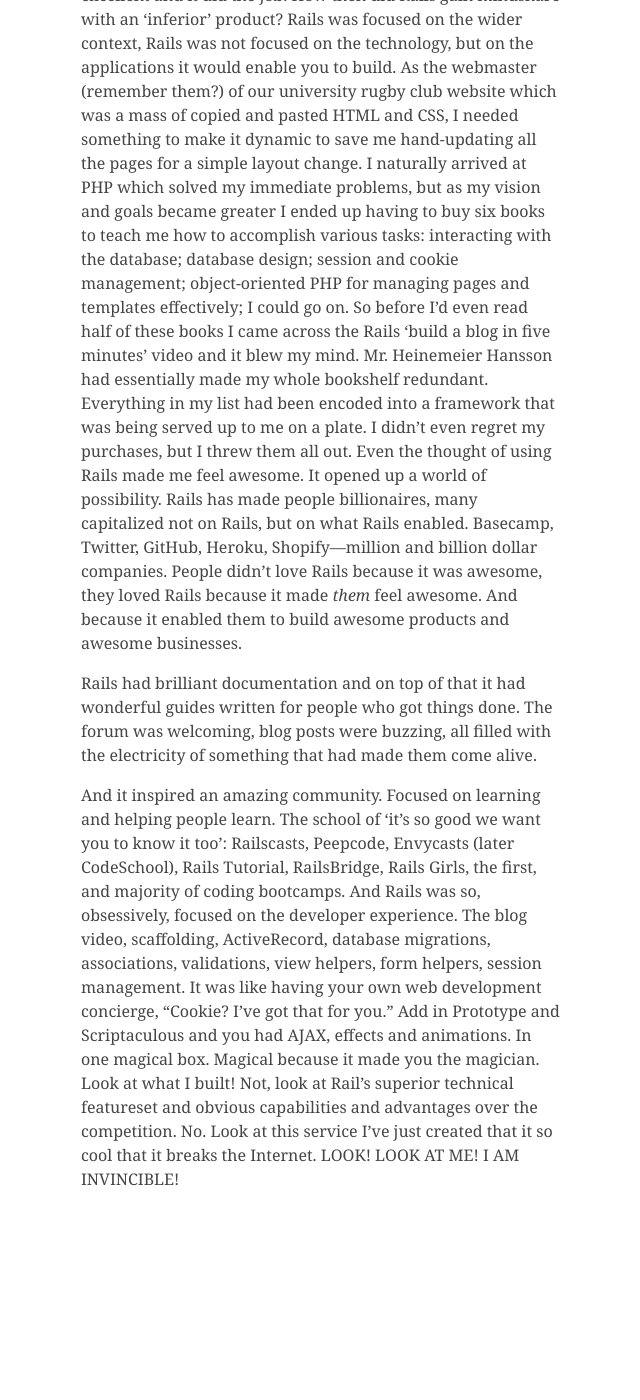
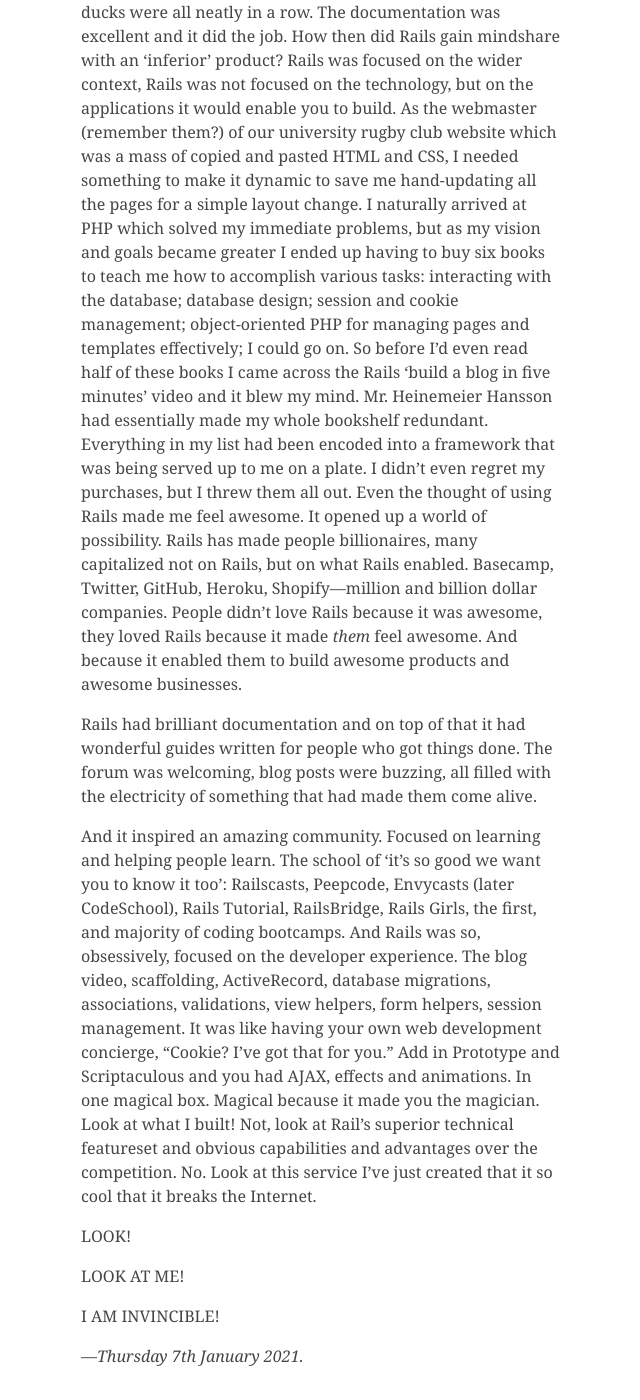
Before and after one commit to pootsbook/crossingtherubicon, a Jekyll site: the page built from _posts/2021-01-07-making-developers-badass.md, in a window 1280 px wide and 1400 px high, scrolled down 1786 px. Shown: the whole window, without its empty margins (319-959 px from the left). Built offline with Jekyll 4.4.1, drawn with Linux system fonts in a browser that asks for light colours; comment, search, counter and statistics services are not loaded; before the commit the page ends 3009 px from its top, so only the background shows below that; some of the changed text lies outside the part shown.

Commit message:
Add notes about original date

```diff
--- a/_posts/2021-01-07-making-developers-badass.md
+++ b/_posts/2021-01-07-making-developers-badass.md
@@ -2,6 +2,10 @@
 layout: post
 title: Making Developers Badass
 ---
+
+<small>
+<em>Penned on 13th January 2016.</em>
+</small>
 
 This is an article applying the body of Kathy Sierra’s latest book, “[Badass: Making Users Awesome][ksb]”—written for products—to the world of open-source languages and frameworks. When reading the book, the analogue between a startup’s product and open source ‘products’ such as frameworks Rails and Ember.js, or languages such as CoffeeScript and Elm, is uncanny and worth developing.
 
@@ -23,6 +27,14 @@
 
 Rails had brilliant documentation and on top of that it had wonderful guides written for people who got things done. The forum was welcoming, blog posts were buzzing, all filled with the electricity of something that had made them come alive.
 
-And it inspired an amazing community. Focused on learning and helping people learn. The school of ‘it’s so good we want you to know it too’: Railscasts, Peepcode, Envycasts (later CodeSchool), Rails Tutorial, RailsBridge, Rails Girls, the first, and majority of coding bootcamps. And Rails was so, obsessively, focused on the developer experience. The blog video, scaffolding, ActiveRecord, database migrations, associations, validations, view helpers, form helpers, session management. It was like having your own web development concierge, “Cookie? I’ve got that for you.” Add in Prototype and Scriptaculous and you had AJAX, effects and animations. In one magical box. Magical because it made you the magician. Look at what I built! Not, look at Rail’s superior technical featureset and obvious capabilities and advantages over the competition. No. Look at this service I’ve just created that it so cool that it breaks the Internet. LOOK! LOOK AT ME! I AM INVINCIBLE!
+And it inspired an amazing community. Focused on learning and helping people learn. The school of ‘it’s so good we want you to know it too’: Railscasts, Peepcode, Envycasts (later CodeSchool), Rails Tutorial, RailsBridge, Rails Girls, the first, and majority of coding bootcamps. And Rails was so, obsessively, focused on the developer experience. The blog video, scaffolding, ActiveRecord, database migrations, associations, validations, view helpers, form helpers, session management. It was like having your own web development concierge, “Cookie? I’ve got that for you.” Add in Prototype and Scriptaculous and you had AJAX, effects and animations. In one magical box. Magical because it made you the magician. Look at what I built! Not, look at Rail’s superior technical featureset and obvious capabilities and advantages over the competition. No. Look at this service I’ve just created that it so cool that it breaks the Internet.
+
+LOOK!
+
+LOOK AT ME!
+
+I AM INVINCIBLE!
+
+—*Thursday 7th January 2021.*
 
 [ksb]: https://www.oreilly.com/library/view/badass-making-users/9781491919057/
```
